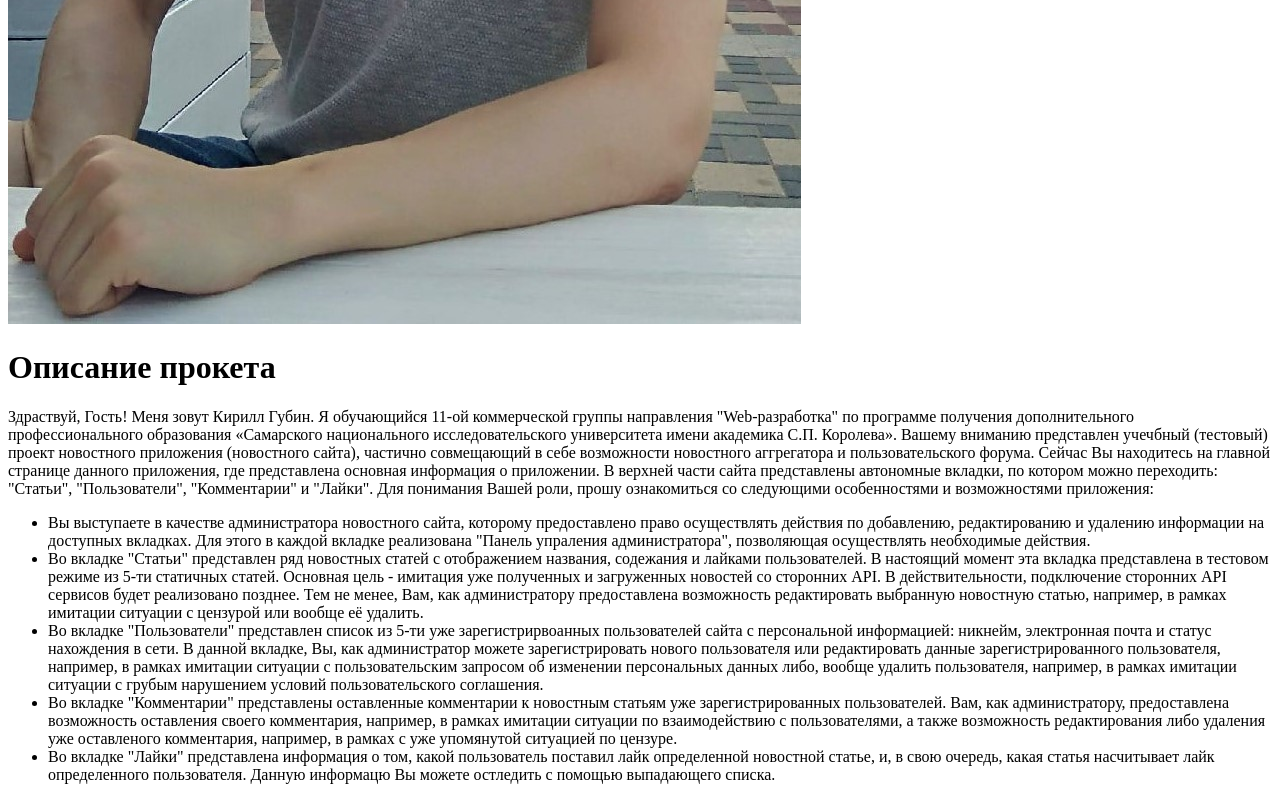
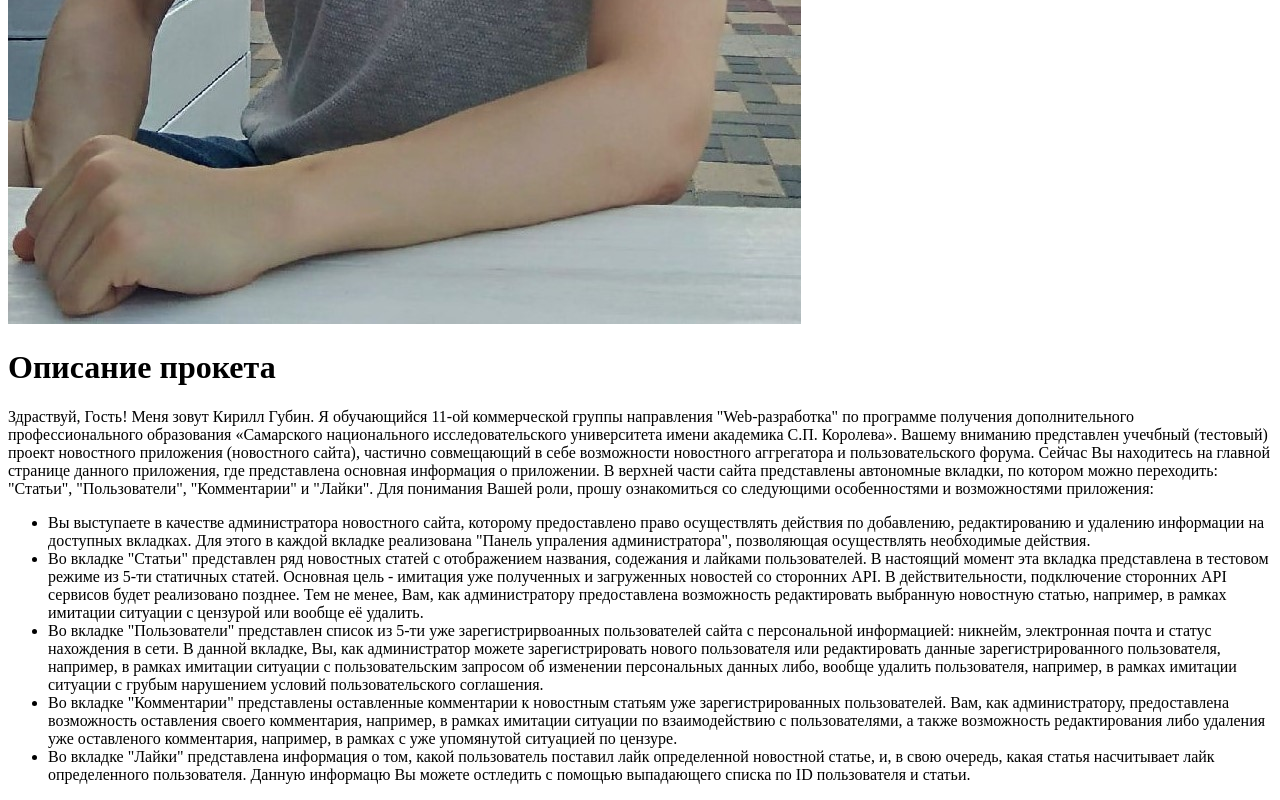
Before and after one commit to Kirill-GBN/news-app, a website: page src/html/index.html in a window 1280 px wide. Shown: the part 913-1713 px from the top of the page. Drawn offline with Linux system fonts and the light colour scheme.

Commit message:
docs: update index.html file

```diff
--- a/src/html/index.html
+++ b/src/html/index.html
@@ -60,7 +60,7 @@
                         <li>Во вкладке "Комментарии" представлены оставленные комментарии к новостным статьям уже зарегистрированных пользователей.
                             Вам, как администратору, предоставлена возможность оставления своего комментария, например, в рамках имитации ситуации по взаимодействию с пользователями, а также возможность редактирования либо удаления уже оставленого комментария, например, в рамках с уже упомянутой ситуацией по цензуре.</li>
                         <li>Во вкладке "Лайки" представлена информация о том, какой пользователь поставил лайк определенной новостной статье, и, в свою очередь, какая статья насчитывает лайк определенного пользователя.
-                            Данную информацю Вы можете остледить с помощью выпадающего списка.</li>
+                            Данную информацю Вы можете остледить с помощью выпадающего списка по ID пользователя и статьи.</li>
                     </ul>
                 </p>
 
```
